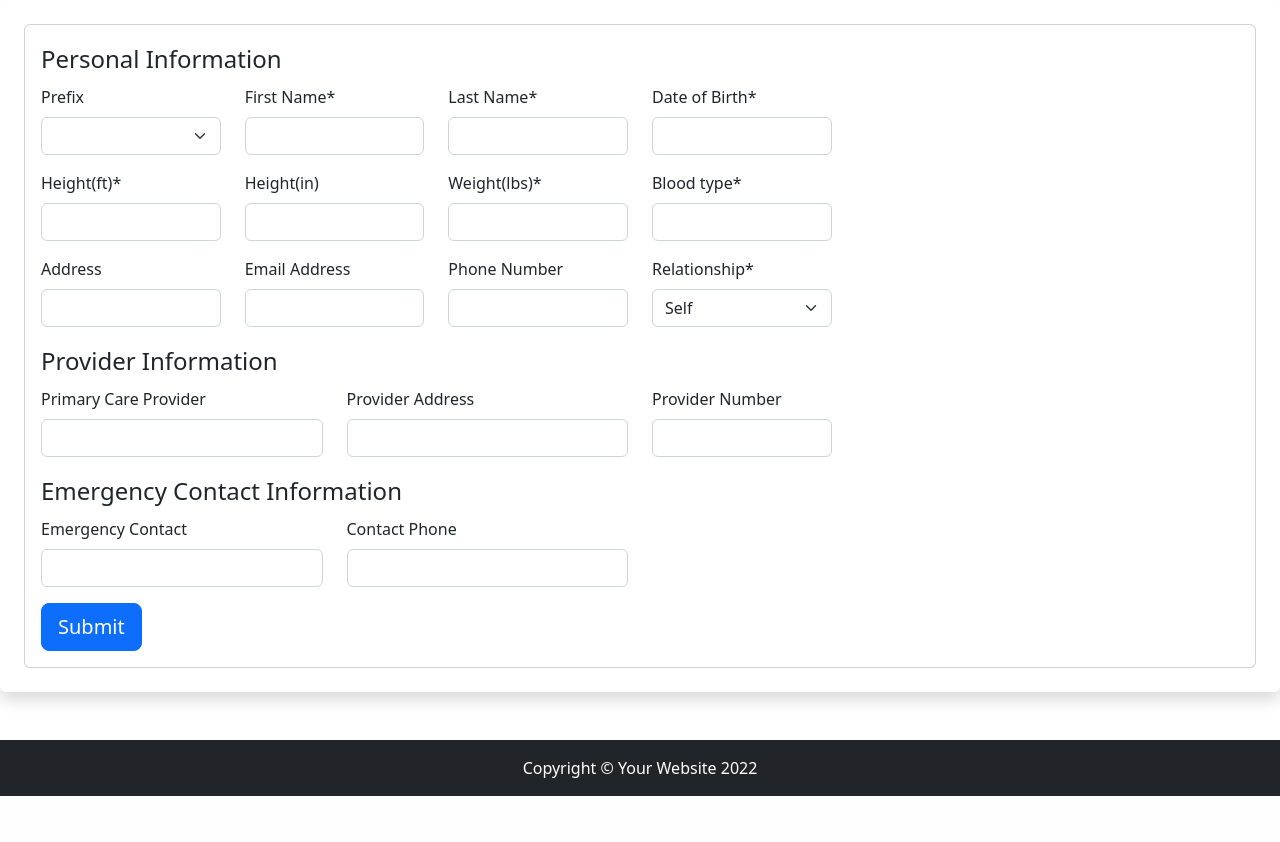
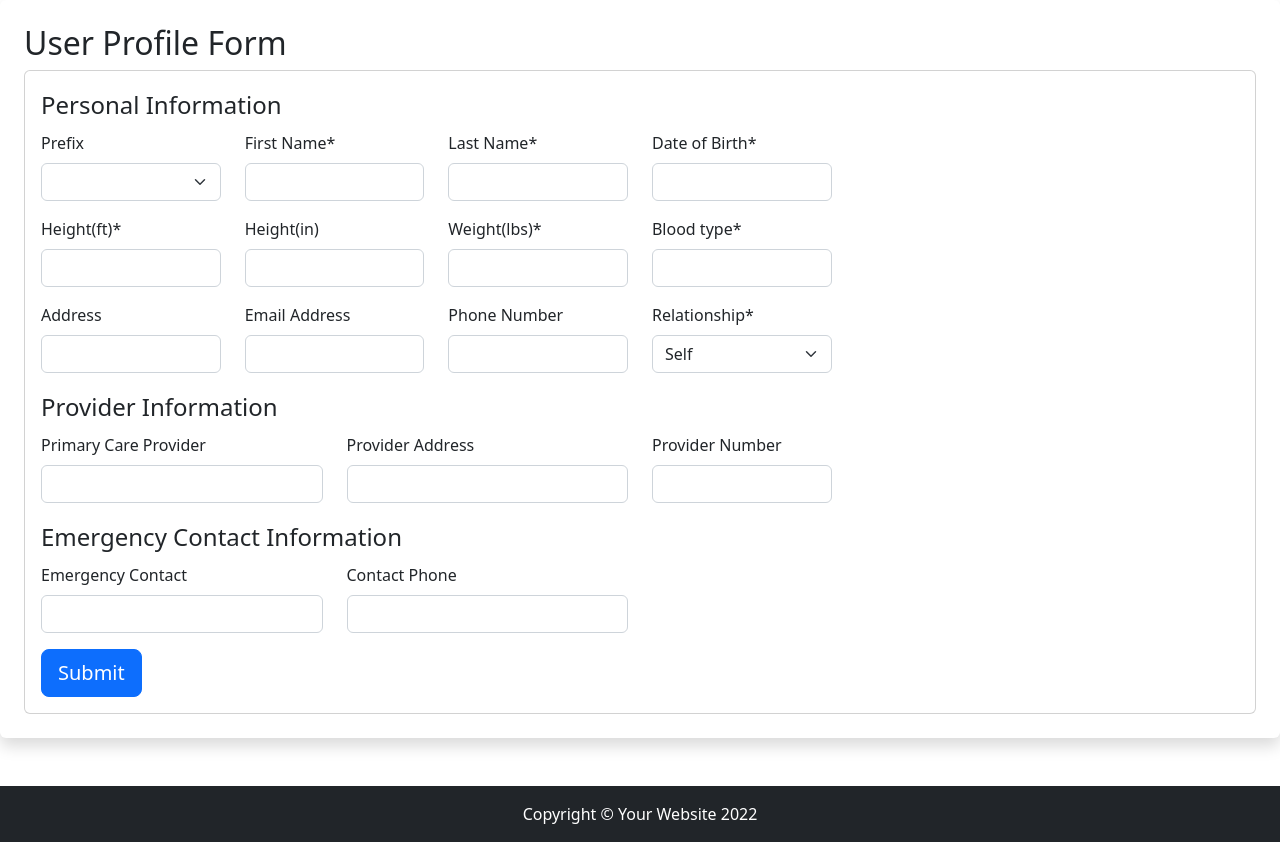
Before and after one commit to Stephen-Nw/nwaukwaPHR, a Django app: page /user_profile in a window 1280 px wide. Shown: the part 56-898 px from the top of the page. Before the commit the page ends 852 px from the top, so only its background shows below. Run offline with Django 4.2, Linux system fonts and the light colour scheme; some libraries are stand-ins or nearby versions.

Commit message:
add form name

```diff
--- a/health_records/templates/health_records/user_profile.html
+++ b/health_records/templates/health_records/user_profile.html
@@ -10,7 +10,7 @@
 {% include 'navbar.html' %}
 
 <div class="shadow p-4 mb-5 bg-body rounded">
-    {% comment %} <h2>User Profile Form</h2> {% endcomment %}
+    <h2>User Profile Form</h2>
 
     <form action="" method="POST" class="card p-3">
         {% csrf_token %}
```
